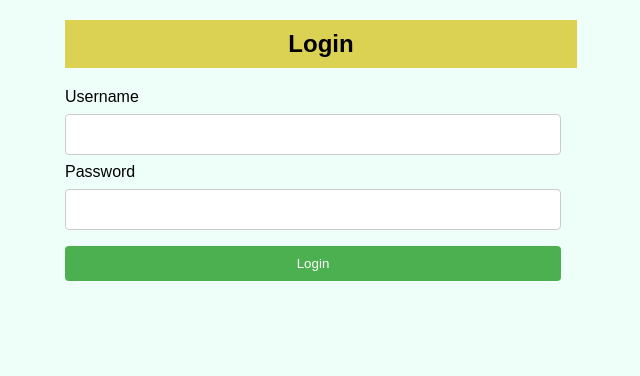
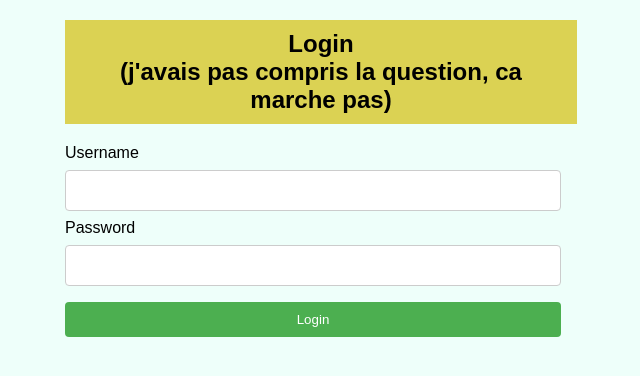
Before and after one commit to Ianouu1/Toudou, a Python web app: template src/toudou/templates/login.html in a window 1280 px wide. Shown: the part 105-481 px from the top of the page, without its empty margins (319-959 px from the left). Run offline with Jinja, Linux system fonts and the light colour scheme; the template is opened without the code that fills it, so the values that code supplies are empty, except form fields; form fields are guessed from the names that the template uses.

Commit message:
correction useless login

```diff
--- a/src/toudou/templates/login.html
+++ b/src/toudou/templates/login.html
@@ -8,7 +8,7 @@
 <body>
     {% include 'toudou-navbar.html' %}
     <div class="table-container-login">
-        <h2 class="login-title">Login</h2>
+        <h2 class="login-title">Login <br>(j'avais pas compris la question, ca marche pas)</h2>
         <form id="createForm" action="{{ url_for('web_ui.login') }}" method="POST">
             {{ loginForm.csrf_token }}
             {{ loginForm.username.label }} {{ loginForm.username() }}
```
